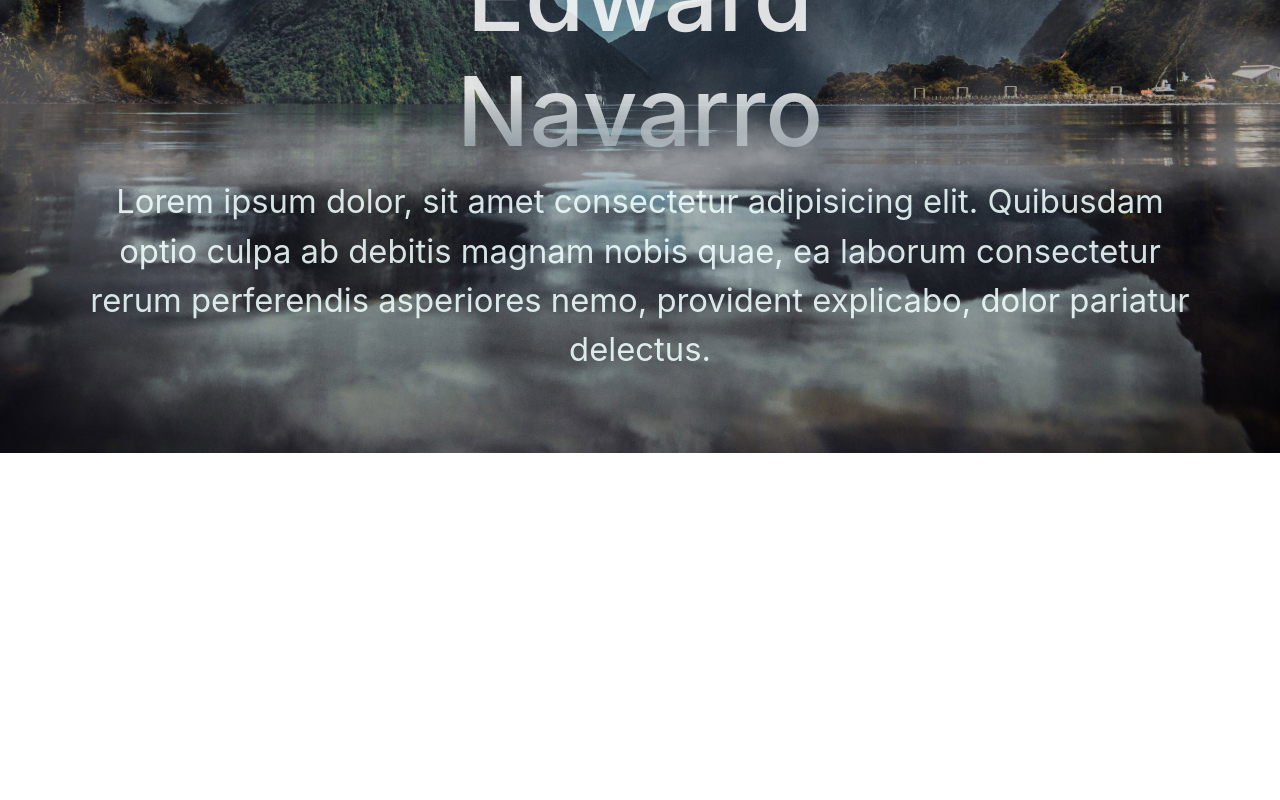
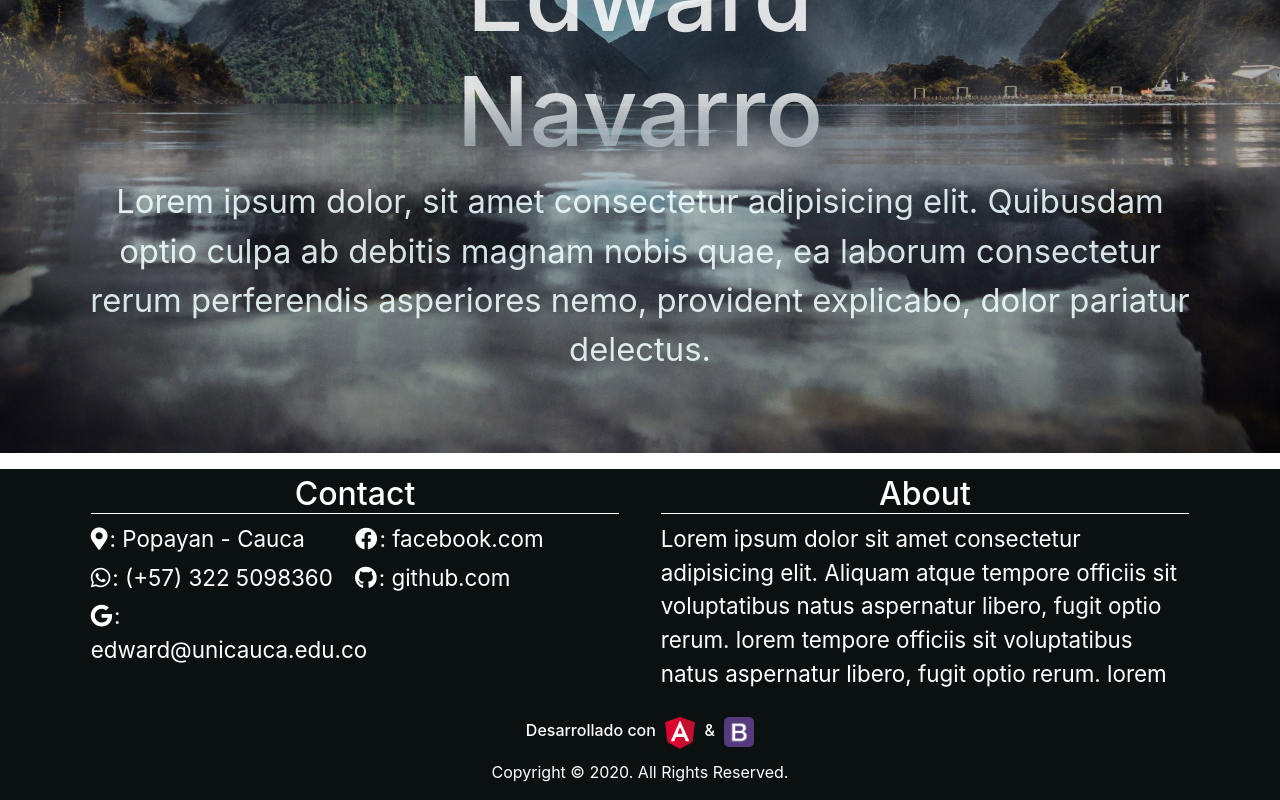
Before and after one commit to EdwardNavarro93/pagina-presentacion, an Angular app: page /home in a window 1280 px wide. Shown: the part 347-1147 px from the top of the page. Before the commit the page ends 800 px from the top, so only its background shows below. Built offline with nearby package versions, Linux system fonts and the light colour scheme.

Commit message:
diseño e implementacion del footer

```diff
--- a/src/app/app.component.html
+++ b/src/app/app.component.html
@@ -1,2 +1,3 @@
 <app-navbar></app-navbar>
 <router-outlet></router-outlet>
+<app-footer></app-footer>
--- a/src/app/app.module.ts
+++ b/src/app/app.module.ts
@@ -7,6 +7,7 @@ import { NavbarComponent } from './shared/navbar/navbar.component';
 import { HomeComponentComponent } from './components/home-component/home-component.component';
 import { PortfolioComponentComponent } from './components/portfolio-component/portfolio-component.component';
 import { ContactComponentComponent } from './components/contact-component/contact-component.component';
+import { FooterComponent } from './shared/footer/footer.component';
 
 @NgModule({
   declarations: [
@@ -14,7 +15,8 @@ import { ContactComponentComponent } from './components/contact-component/contac
     NavbarComponent,
     HomeComponentComponent,
     PortfolioComponentComponent,
-    ContactComponentComponent
+    ContactComponentComponent,
+    FooterComponent
   ],
   imports: [
     BrowserModule,
--- /dev/null
+++ b/src/app/shared/footer/footer.component.css
@@ -0,0 +1,80 @@
+/*estilos generales del footer*/
+.footer{
+    margin-top: 1em;
+    background-color: #0b1011;
+    color: #FFFFFF;
+}
+
+.footer-contact,
+.footer-about{
+    margin: 0.5%;
+    display: flex;
+    flex-direction: column;
+}
+
+/*estilos del apartado de about*/
+.footer-about p,
+.footer-contact li{
+    font-size: 2.8vmin;
+}
+
+/*estilos del apartado de contacto*/
+.footer-contact__list{
+    display: flex;
+}
+
+.footer-contact ul{
+    width: 50%;
+    list-style: none;
+    text-decoration: none;
+    padding-left: 0;
+}
+
+.footer-contact li{
+    margin-bottom: 5px;
+}
+
+.footer-contact i{
+    margin-right: 2px;
+}
+
+.footer-contact li a{
+    text-decoration: none;
+    cursor: auto;
+    color: inherit;
+}
+
+/*estilos de los apartados de descripcion y copyright*/
+.footer-description,
+.footer-copyright{
+    text-align: center;
+}
+
+.footer-copyright{
+    margin-bottom: 1em;
+}
+
+/*estilos de los subtitulos*/
+.footer-subtitle{
+    text-align: center;
+    font-size: 4vmin;
+    border-bottom: 1px solid;
+}
+
+/*estilos de los logos*/
+.angularlogo{
+    max-width: 40px;
+
+}
+.bootstraplogo{
+    margin-left: 5px;
+    max-width: 30px;
+}
+
+@media screen and (min-width: 992px) {
+
+    .footer-contact li a:hover {
+        color: #F5593D;
+        cursor: pointer;
+    }
+}
--- /dev/null
+++ b/src/app/shared/footer/footer.component.html
@@ -0,0 +1,44 @@
+<footer class="footer">
+    <div class="container">
+        <!--primera fila-->
+        <div class="row">
+            <div class="footer-contact col">
+                <h3 class="footer-subtitle">Contact</h3>
+                <div class="footer-contact__list">
+                    <ul>
+                        <li><a href="#"><i class="fas fa-map-marker-alt"></i>: Popayan - Cauca</a></li>
+                        <li><a href="#"><i class="fab fa-whatsapp"></i>: (+57) 322 5098360</a></li>
+                        <li><a href="#"><i class="fab fa-google"></i>: edward@unicauca.edu.co</a></li>
+                    </ul>
+                    <ul>
+                        <li><a href="#"><i class="fab fa-facebook"></i>: facebook.com</a></li>
+                        <li><a href="#"><i class="fab fa-github"></i>: github.com</a></li>
+                    </ul>
+                </div>
+            </div>
+            <div class="footer-about d-none d-lg-block col">
+                <h3 class="footer-subtitle">About</h3>
+                <p>Lorem ipsum dolor sit amet consectetur adipisicing elit. Aliquam atque tempore officiis sit voluptatibus natus aspernatur libero, fugit optio rerum. lorem tempore officiis sit voluptatibus natus aspernatur libero, fugit optio rerum. lorem</p>
+            </div>
+        </div>
+        <!--segunda fila-->
+        <div class="row">
+            <div class="col">
+                <h6 class="footer-description">
+                    Desarrollado con
+                    <a href="https://angular.io/" target="_blank">
+                        <img class="angularlogo" src="assets/img/angular2-logo.png">
+                    </a>
+                    &
+                    <a href="https://getbootstrap.com/" target="_blank">
+                        <img class="bootstraplogo" src="assets/img/bootstraplogo.png">
+                    </a>
+                </h6>
+            </div>
+        </div>
+        <!--tercera fila-->
+        <div class="row">
+            <div class="col footer-copyright">Copyright © 2020. All Rights Reserved.</div>
+        </div>
+    </div>
+</footer>
--- /dev/null
+++ b/src/app/shared/footer/footer.component.ts
@@ -0,0 +1,15 @@
+import { Component, OnInit } from '@angular/core';
+
+@Component({
+  selector: 'app-footer',
+  templateUrl: './footer.component.html',
+  styleUrls: ['./footer.component.css']
+})
+export class FooterComponent implements OnInit {
+
+  constructor() { }
+
+  ngOnInit(): void {
+  }
+
+}
--- a/src/index.html
+++ b/src/index.html
@@ -6,6 +6,7 @@
   <base href="/">
   <meta name="viewport" content="width=device-width, initial-scale=1">
   <link rel="icon" type="image/x-icon" href="favicon.ico">
+  <link rel="stylesheet" href="https://use.fontawesome.com/releases/v5.13.1/css/all.css" integrity="sha384-xxzQGERXS00kBmZW/6qxqJPyxW3UR0BPsL4c8ILaIWXva5kFi7TxkIIaMiKtqV1Q" crossorigin="anonymous">
 </head>
 <body>
   <app-root></app-root>
```
Also changed, not shown: src/assets/img/bootstraplogo.png (added), 1 other file (tests, documents, lock files or other folders).
